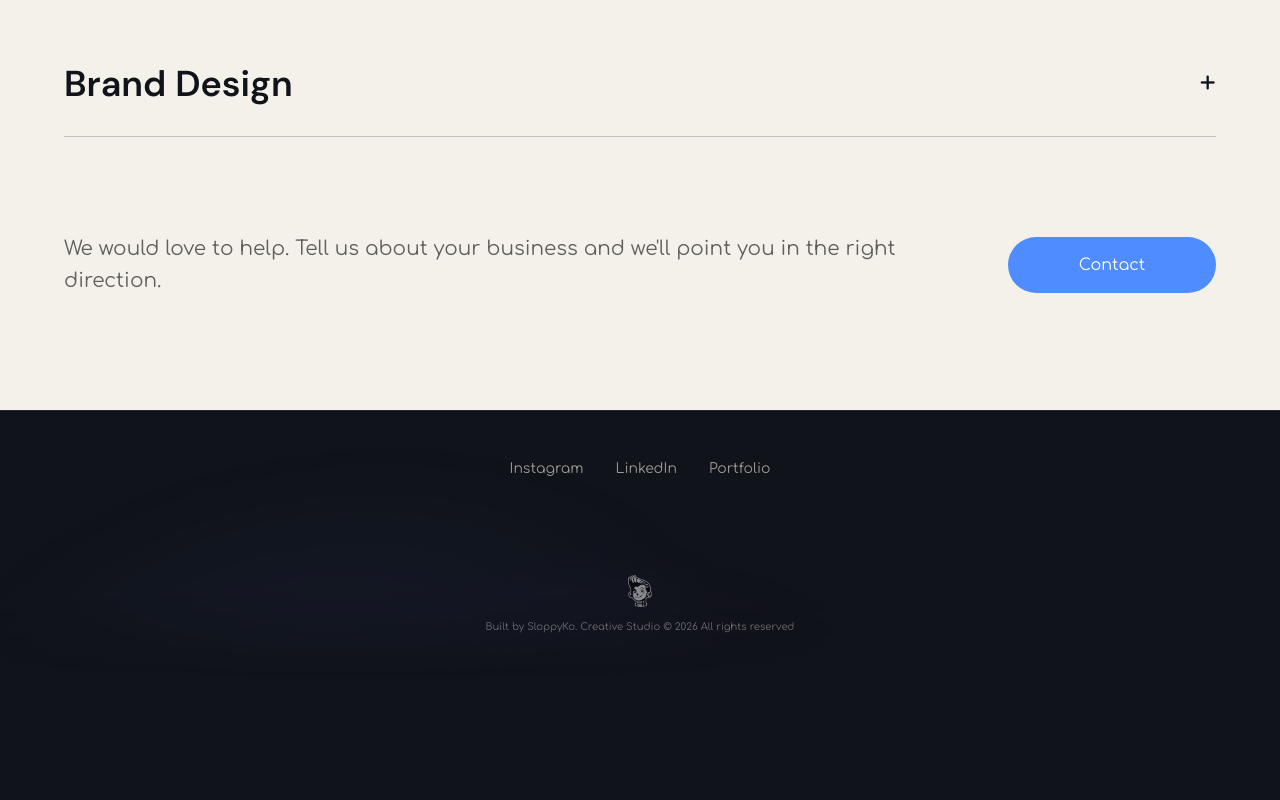
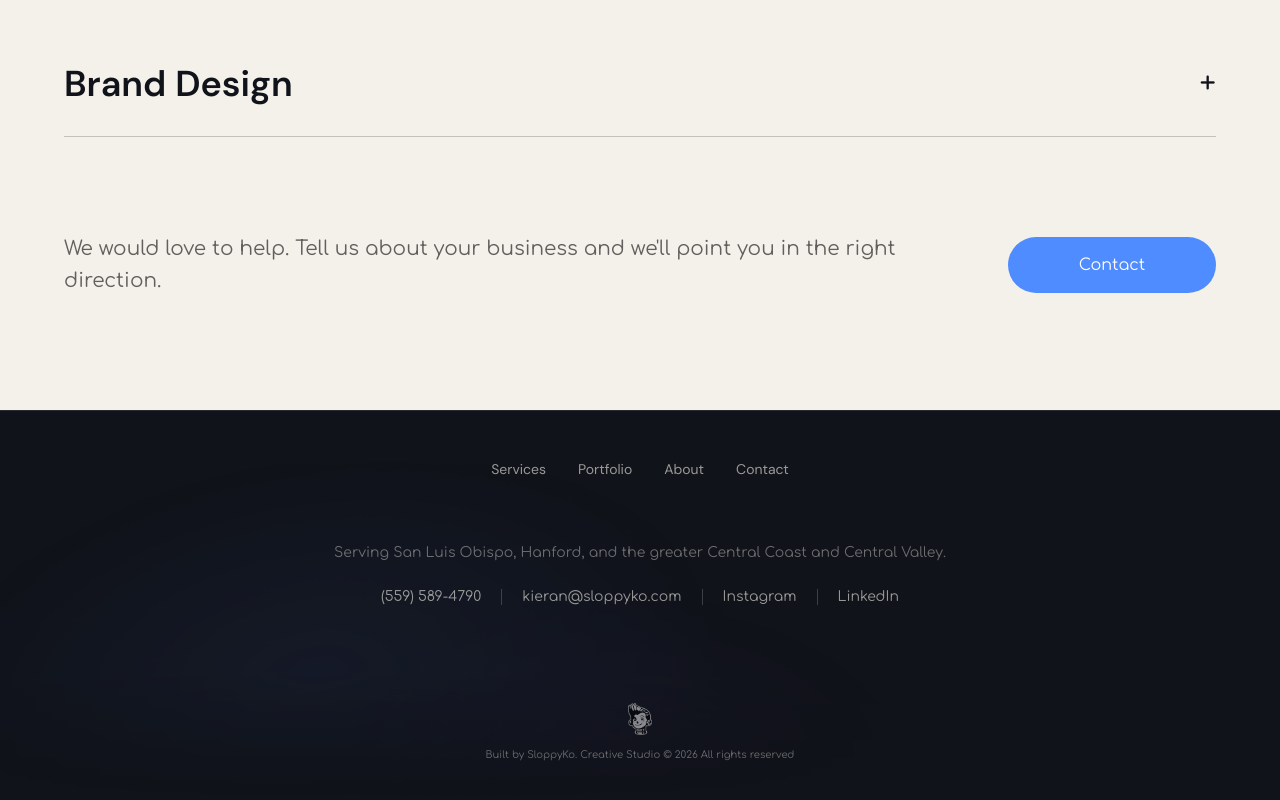
Before and after one commit to SloppyKo/SloppyKo.-Creative-Studio-Site, a Next.js app: page /services in a window 1280 px wide. Shown: the part 1010-1810 px from the top of the page. Before the commit the page ends 1692 px from the top, so only its background shows below. Built offline with nearby package versions, Linux system fonts and the light colour scheme.

Commit message:
minor updates

```diff
--- a/app/about/page.tsx
+++ b/app/about/page.tsx
@@ -94,7 +94,7 @@ export default function AboutPage() {
           </h1>
 
           <h2 className="text-3xl sm:text-4xl md:text-6xl font-bold tracking-tight max-w-4xl mb-12 md:mb-14">
-            Don&apos;t Let The Name Fool You.
+            Let&apos;s Keep Creativity <span className="text-[#D64545]">Human</span>
           </h2>
 
           {/* Mission gets its own block so it stands out */}
@@ -150,7 +150,7 @@ export default function AboutPage() {
                 </p>
 
                 <h3 className="text-2xl font-semibold mb-1">{member.name}</h3>
-                <p className="text-[10px] uppercase tracking-[0.2em] text-[#f4f1ea]/40 mb-4">
+                <p className="text-[0.625rem] uppercase tracking-[0.2em] text-[#f4f1ea]/40 mb-4">
                   {member.schools.join("  ·  ")}
                 </p>
 
@@ -165,7 +165,7 @@ export default function AboutPage() {
                     ) : (
                       <span
                         key={skill}
-                        className="rounded-full border border-white/10 bg-white/5 px-3 py-1 text-[11px] font-semibold tracking-wide text-[#f4f1ea]/50"
+                        className="rounded-full border border-white/10 bg-white/5 px-3 py-1 text-[0.6875rem] font-semibold tracking-wide text-[#f4f1ea]/50"
                       >
                         {skill}
                       </span>
--- a/app/api/contact/route.ts
+++ b/app/api/contact/route.ts
@@ -38,9 +38,10 @@ export async function POST(request: Request) {
     return Response.json({ error: "Please enter a valid email." }, { status: 400 });
   }
 
-  const apiKey = process.env.RESEND_API_KEY;
+  // Resend API key, stored in Vercel as SloppyKo_Contact_Form (case-sensitive).
+  const apiKey = process.env.SloppyKo_Contact_Form;
   if (!apiKey) {
-    console.error("RESEND_API_KEY is not set");
+    console.error("SloppyKo_Contact_Form (Resend API key) is not set");
     return Response.json({ error: "Email is not configured." }, { status: 500 });
   }
 
--- a/app/components/ContactModal.tsx
+++ b/app/components/ContactModal.tsx
@@ -211,7 +211,7 @@ export default function ContactModal() {
               className="absolute left-0 top-[4%] bottom-[4%] w-px bg-[linear-gradient(to_bottom,transparent,rgba(0,0,0,0.1)_6%,rgba(0,0,0,0.1)_94%,transparent)] hidden md:block"
             />
             {status === "sent" ? (
-              <div className="h-full min-h-[300px] flex flex-col items-center justify-center text-center gap-4">
+              <div className="h-full min-h-[18.75rem] flex flex-col items-center justify-center text-center gap-4">
                 <p className="text-2xl font-bold text-[#11131a]" role="status">Message sent!</p>
                 <p className="text-black/60 max-w-sm">
                   Someone from our team will be getting back to you very soon. :)
--- a/app/components/InfoTip.tsx
+++ b/app/components/InfoTip.tsx
@@ -58,7 +58,7 @@ export default function InfoTip({
 
       <div
         role="tooltip"
-        className={`absolute bottom-full right-0 mb-3 w-64 max-w-[calc(100vw-2rem)] rounded-md border border-white/[0.06] bg-[#1a1d26] p-3.5 text-left text-[13px] leading-relaxed text-gray-300 shadow-2xl transition-all duration-200 z-20 ${
+        className={`absolute bottom-full right-0 mb-3 w-64 max-w-[calc(100vw-2rem)] rounded-md border border-white/[0.06] bg-[#1a1d26] p-3.5 text-left text-[0.8125rem] leading-relaxed text-gray-300 shadow-2xl transition-all duration-200 z-20 ${
           open ? "opacity-100 translate-y-0" : "opacity-0 translate-y-1 pointer-events-none"
         }`}
       >
--- a/app/components/PhotoStack.tsx
+++ b/app/components/PhotoStack.tsx
@@ -112,7 +112,7 @@ export default function PhotoStack() {
   }, [inView]);
 
   return (
-    <div ref={ref} aria-hidden="true" className="photo-stack relative w-full h-[380px] sm:h-[480px] md:h-[600px]">
+    <div ref={ref} aria-hidden="true" className="photo-stack relative w-full h-[23.75rem] sm:h-[30rem] md:h-[37.5rem]">
       {cards.map((card, i) => {
         const item = ITEMS[card.item % ITEMS.length]; // stays valid if the list changes
         const depth = cards.length - 1 - i; // 0 = top piece
@@ -125,11 +125,11 @@ export default function PhotoStack() {
             style={
               {
                 "--rot": `${card.rot}deg`,
-                "--dx": `${card.dx}px`,
-                "--dy": `${card.dy}px`,
+                "--dx": `${card.dx / 16}rem`,
+                "--dy": `${card.dy / 16}rem`,
                 "--s": card.scale,
-                "--from-x": `${card.fromX}px`,
-                "--from-y": `${card.fromY}px`,
+                "--from-x": `${card.fromX / 16}rem`,
+                "--from-y": `${card.fromY / 16}rem`,
                 "--from-rot": `${card.fromRot}deg`,
                 "--from-s": card.fromScale,
                 "--ratio": item.w / item.h,
--- a/app/components/PortfolioNav.tsx
+++ b/app/components/PortfolioNav.tsx
@@ -40,7 +40,7 @@ export default function PortfolioNav() {
   }
 
   return (
-    <div className="sticky top-[72px] z-40 border-b border-white/10 bg-[#11131a]/90 backdrop-blur-md">
+    <div className="sticky top-[4.5rem] z-40 border-b border-white/10 bg-[#11131a]/90 backdrop-blur-md">
       <div className="max-w-6xl mx-auto px-4 md:px-8">
         <div className="flex items-center gap-1 overflow-x-auto scrollbar-none">
           {pods.map(({ label, id, color }) => {
--- a/app/components/ServicesList.tsx
+++ b/app/components/ServicesList.tsx
@@ -41,7 +41,7 @@ export default function ServicesList() {
           link: { label: "See our websites", href: "/portfolio#country-collision" },
         },
         {
-          title: "Google Management",
+          title: "Google/SEO Management",
           text: "We set up and manage your Google Business Profile so you show up when customers search.",
           includes: [
             ["Profile setup", "services, contact info, and the fine print"],
--- a/app/components/SiteFooter.tsx
+++ b/app/components/SiteFooter.tsx
@@ -1,3 +1,27 @@
+import { Fragment } from "react";
+import Link from "next/link";
+
+const EMAIL = "kieran@sloppyko.com";
+const PHONE_DISPLAY = "(559) 589-4790";
+const PHONE_HREF = "tel:+15595894790";
+
+const SOCIALS = [
+  { label: "Instagram", href: "https://www.instagram.com/sloppykocreativestudio/" },
+  { label: "LinkedIn", href: "https://www.linkedin.com/in/kieran-apgar-518b59196/" },
+];
+
+const PAGES = [
+  { href: "/services", label: "Services" },
+  { href: "/portfolio", label: "Portfolio" },
+  { href: "/about", label: "About" },
+  // Any #contact link opens the contact form (see ContactModal).
+  { href: "/#contact", label: "Contact" },
+];
+
+const linkClass = "hover:text-[#f4f1ea] transition-colors duration-200";
+// Hidden on phones, where the row wraps and a divider could dangle at a line end.
+const dividerClass = "hidden sm:block h-4 w-px bg-[#f4f1ea]/20";
+
 export default function SiteFooter() {
   return (
     <footer className="relative overflow-hidden bg-[#11131a] text-[#f4f1ea]/60 py-12 px-4 md:px-8 border-t border-white/10">
@@ -8,13 +32,31 @@ export default function SiteFooter() {
       </div>
 
       <div className="relative max-w-6xl mx-auto flex flex-col items-center">
-        <div className="flex gap-6 md:gap-8 text-sm">
-          <a href="https://www.instagram.com/sloppykocreativestudio/" target="_blank" rel="noopener noreferrer" className="hover:text-[#f4f1ea] transition-colors duration-200">Instagram</a>
-          <a href="https://www.linkedin.com/in/kieran-apgar-518b59196/" target="_blank" rel="noopener noreferrer" className="hover:text-[#f4f1ea] transition-colors duration-200">LinkedIn</a>
-          <a href="/portfolio" className="hover:text-[#f4f1ea] transition-colors duration-200">Portfolio</a>
+        {/* Site pages */}
+        <nav aria-label="Footer" className="flex flex-wrap justify-center gap-x-8 gap-y-3 text-sm">
+          {PAGES.map(({ href, label }) => (
+            <Link key={href} href={href} className={linkClass}>{label}</Link>
+          ))}
+        </nav>
+
+        <p className="mt-16 text-center text-sm text-[#f4f1ea]/40">
+          Serving San Luis Obispo, Hanford, and the greater Central Coast and Central Valley.
+        </p>
+
+        {/* Contact and socials in one row, separated by thin dividers like an email signature */}
+        <div className="mt-6 flex flex-wrap items-center justify-center gap-x-5 gap-y-2 text-sm">
+          <a href={PHONE_HREF} className={linkClass}>{PHONE_DISPLAY}</a>
+          <span aria-hidden="true" className={dividerClass} />
+          <a href={`mailto:${EMAIL}`} className={`${linkClass} break-all`}>{EMAIL}</a>
+          {SOCIALS.map(({ label, href }) => (
+            <Fragment key={href}>
+              <span aria-hidden="true" className={dividerClass} />
+              <a href={href} target="_blank" rel="noopener noreferrer" className={linkClass}>{label}</a>
+            </Fragment>
+          ))}
         </div>
 
-        <div className="mt-20 md:mt-24 flex flex-col items-center gap-3 text-[10px] text-[#f4f1ea]/40">
+        <div className="mt-20 md:mt-24 flex flex-col items-center gap-3 text-[0.625rem] text-[#f4f1ea]/40">
           <img
             src="/images/Boy Seismic_White Outline.png"
             alt="SloppyKo mascot"
```
Also changed, not shown: app/globals.css (+13 -9 lines), app/page.tsx (+4 -4 lines).
